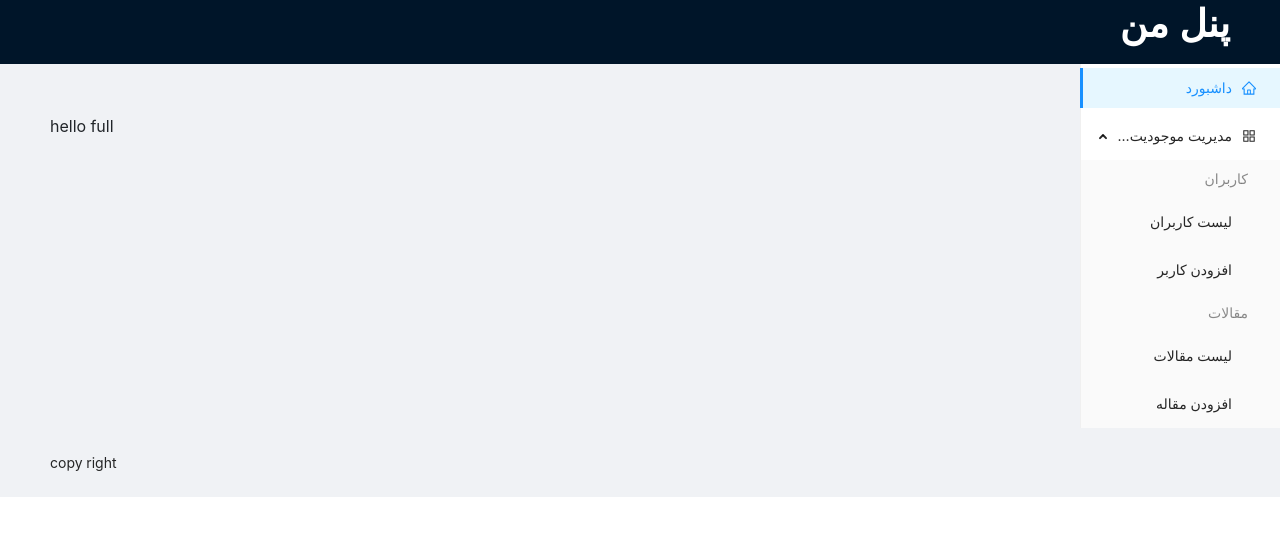
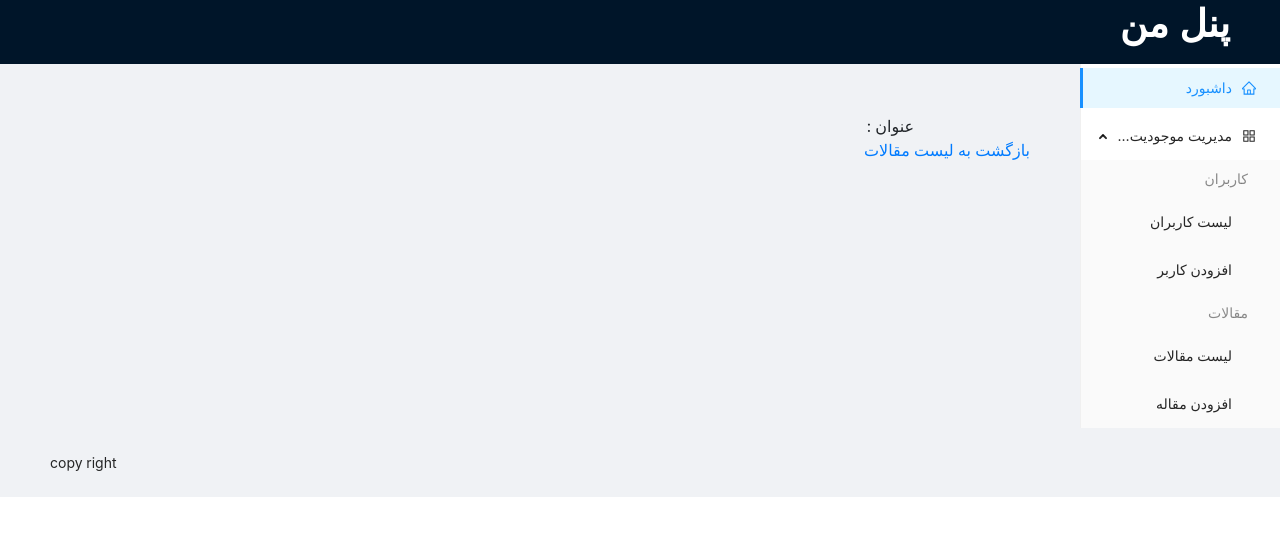
Before and after one commit to shiivaa68/Admin_antDesign, a React (Create React App) app: page /post/1/show in a window 1280 px wide. Shown: the top 536 px of the page. Built offline with nearby package versions, Linux system fonts and the light colour scheme; no server answers.

Commit message:
continue post page

```diff
--- a/src/component/post/Full.js
+++ b/src/component/post/Full.js
@@ -1,11 +1,37 @@
-import React from 'react'
+import React, { useEffect } from 'react'
+import {Row,Col} from 'antd'
+import {Link, useParams} from 'react-router-dom'
+import axios from 'axios';
+import { useDispatch, useSelector } from 'react-redux';
+
+import {post} from '../../redux/actions/post'
+
+const Full =()=>{
+
+const {id} = useParams();
+const dispatch= useDispatch()
+
+const item = useSelector(state=> {
+    return state.post
+})
+
+console.log(item,'item post full')
+useEffect(()=>{
+    axios.get(`https://jsonplaceholder.typicode.com/users/${id}`)
+    .then(response => dispatch(post(response.data)))
+},[id])
 
 
-
-const Full =()=>{
     return(
         <div>
-            hello full
+            <Row>
+                <Col span={4}>عنوان :</Col>
+                <Col span={20}>{item.name}</Col>
+            </Row>
+            <Row>
+             <Link to="/post">بازگشت به لیست مقالات</Link>
+            </Row>
+
         </div>
     )
 }
--- a/src/component/post/New.js
+++ b/src/component/post/New.js
@@ -1,11 +1,21 @@
 import React from 'react'
+import { Form } from 'antd'
+import { Text, TextArea, Submit } from '../utils/Fields'
 
-const New =()=>{
-    return(
-        <div>
-            hello new form
-        </div>
-    )
+function New () {
+
+  function onFinish(values) {
+    console.log(values)
+  }
+
+  return <>
+    <Form onFinish={onFinish}>
+      <Text label="نام" name="name" required={true}/>
+      <Text label="نام‌کاربری" name="username" required={true} maxLength={12}/>
+      <TextArea label="بیو" name="bio"/>
+      <Submit />
+    </Form>
+  </>
 }
 
-export default New;
+export default New
```
Also changed, not shown: src/component/post/List.js (+25 -27 lines).
